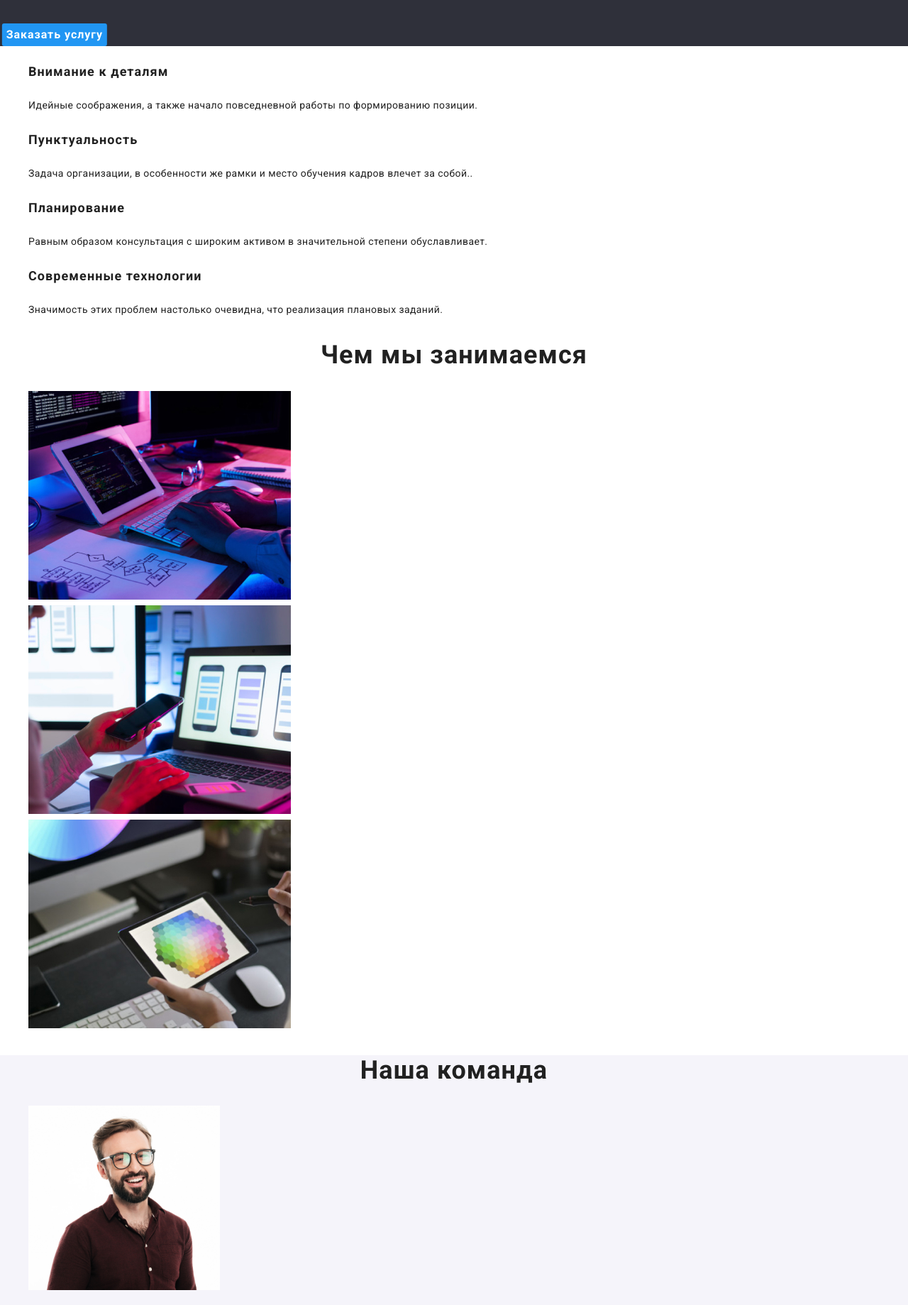
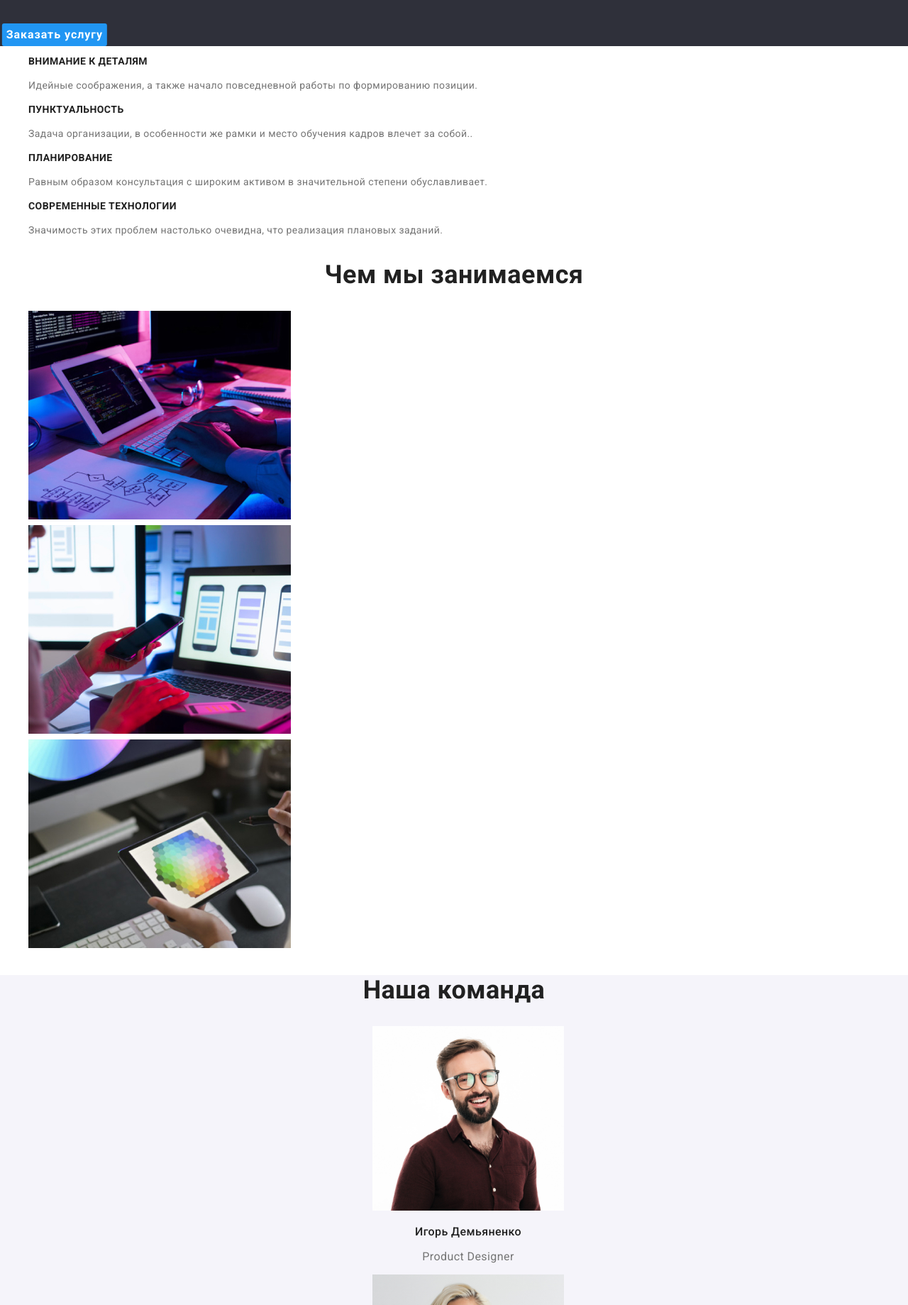
Before and after one commit to NazarkaIvanets/goit-markup-hw-02, a plain HTML site: page index.html in a window 1280 px wide. Shown: the part 339-2178 px from the top of the page at 71% size. Drawn offline with nearby package versions, Linux system fonts and the light colour scheme.

Commit message:
правка ДЗ-2

```diff
--- a/css/styles.css
+++ b/css/styles.css
@@ -8,7 +8,7 @@
   --logo-color: #000000;
 }
 
-  ul{
+ul {
   list-style: none;
 }
 
@@ -75,7 +75,6 @@
   font-size: 14px;
   letter-spacing: 0.03em;
   line-height: 1.14;
-
 }
 .auth-nav .link {
   font-weight: 500;
@@ -109,19 +108,45 @@
   color: var(--main-color);
 }
 
-  .section-title {
+.features-list-item {
+  font-size: 14px;
+  line-height: 1.7;
+  color: var(--main-text-color);
+}
+
+.features-list-title {
   font-weight: bold;
-    font-size: 36px;
-    line-height: 42px;
-    text-align: center;
-    letter-spacing: 0.03em;
+  font-size: 14px;
+  line-height: 1.14;
+  text-transform: uppercase;
   color: var(--title-color);
 }
 
 .team {
+  background-color: var(--secondary-background-color);
+}
+
+.section-title {
+  font-weight: bold;
+  font-size: 36px;
+  line-height: 1.17;
+  text-align: center;
+  color: var(--title-color);
+}
+
+.team-list-item {
+  font-weight: normal;
+  font-size: 16px;
+  line-height: 1.19;
+  text-align: center;
+  color: var(--main-text-color);
+}
+
+.team-list-title {
   font-weight: 500;
   font-size: 16px;
-    line-height: 19px;;
+  line-height: 1.19;
+  color: var(--title-color);
 }
 
 .container {
@@ -131,37 +156,24 @@
   background-color: var(--conteiner-bg-color);
 }
 
-  .container-team {
-    background-color: var(--secondary-background-color);
-  }
-
-  .profession {
-    font-size: 16px;
-    line-height: 19px;
-    color: var(--main-text-color);
-  }
-
 .logo-footer {
   color: var(--main-color);
 }
 
-  .list-item-team {
-    font-family: Roboto;
-    font-style: normal;
-    font-weight: 500;
+.projects-list-item {
+  font-weight: normal;
   font-size: 16px;
-    line-height: 19px;
-    color: var(--title-color);
+  line-height: 1.88;
+  letter-spacing: 0.03em;
+  color: var (--main-text-color);
 }
 
-  .list-item {
-    font-family: Roboto;
-    font-style: normal;
+.projects-list-title {
   font-weight: bold;
   font-size: 18px;
-    line-height: 36px;
+  line-height: 2;
   letter-spacing: 0.06em;
-    color: var(--title-color);
+  color: var (--title-color);
 }
 
 .contacts {
@@ -174,8 +186,7 @@
   font-style: normal;
   font-weight: normal;
   font-size: 14px;
-    line-height: 24px;
-    /* or 171% */
+  line-height: 1.7;
   letter-spacing: 0.03em;
   color: rgba(255, 255, 255, 0.6);
 }
@@ -193,7 +204,7 @@
   position: relative;
   left: 6%;
   transform: translate(-50%, 0);
-    border-radius:3px;
+  border-radius: 3px;
   border: 0;
 }
 
@@ -203,12 +214,12 @@
   font-style: normal;
   font-weight: 500;
   font-size: 16px;
-    line-height: 26px;
+  line-height: 1.6;
   text-align: center;
   letter-spacing: 0.03em;
   color: #212121;
   background-color: var(--main-background-color);
-    border-radius:4px;
+  border-radius: 4px;
   border: 0;
   background: var(--secondary-background-color);
   margin-top: 10px;
@@ -229,6 +240,6 @@
 
 /*кнопка портфолио*/
 .button_2:active {
-	position:relative;
-	top:1px;
+  position: relative;
+  top: 1px;
 }
--- a/index.html
+++ b/index.html
@@ -46,23 +46,23 @@
 
         <!-- Особенности студии -->
 
-        <section>
+        <section class="features">
             <h2 class="section-title visually-hidden">Особенности</h2>
-            <ul class="list">
-                <li>
-                    <h3 class="list-item">Внимание к деталям</h3>
+            <ul class="features-list">
+                <li class="features-list-item">
+                    <h3 class="features-list-title">Внимание к деталям</h3>
                     <p>Идейные соображения, а также начало повседневной работы по формированию позиции.</p>
                 </li>
-                <li>
-                    <h3 class="list-item">Пунктуальность</h3>
+                <li class="features-list-item">
+                    <h3 class="features-list-title">Пунктуальность</h3>
                     <p>Задача организации, в особенности же рамки и место обучения кадров влечет за собой..</p>
                 </li>
-                <li>
-                    <h3 class="list-item">Планирование</h3>
+                <li class="features-list-item">
+                    <h3 class="features-list-title">Планирование</h3>
                     <p>Равным образом консультация с широким активом в значительной степени обуславливает.</p>
                 </li>
-                <li>
-                    <h3 class="list-item">Современные технологии</h3>
+                <li class="features-list-item">
+                    <h3 class="features-list-title">Современные технологии</h3>
                     <p>Значимость этих проблем настолько очевидна, что реализация плановых заданий.</p>
                 </li>
             </ul>
@@ -80,28 +80,28 @@
         </section>
 
         <!-- Наша команда -->
-        <section class="container-team">
+        <section class="team">
             <h2 class="section-title">Наша команда</h2>
-            <ul class="list">
-                <li>
+            <ul class="team-list">
+                <li class="team-list-item">
                     <img src="./images/prod-designer.jpg" alt="карточка сотрудника 4" width="270">
-                    <h3 class="list-item-team">Игорь Демьяненко</h3>
-                    <p class="profession">Product Designer</p>
+                    <h3 class="team-list-title">Игорь Демьяненко</h3>
+                    <p>Product Designer</p>
                 </li>
-                <li>
+                <li class="team-list-item">
                     <img src="./images/fronend-dev.jpg" alt="карточка сотрудника 3" width="270">
-                    <h3 class="list-item-team">Ольга Репина</h3>
-                    <p class="profession">Frontend Developer</p>
+                    <h3 class="team-list-title">Ольга Репина</h3>
+                    <p>Frontend Developer</p>
                 </li>
-                <li>
+                <li class="team-list-item">
                     <img src="./images/marketting.jpg" alt="карточка сотрудника 2" width="270">
-                    <h3 class="list-item-team">Николай Тарасов</h3>
-                    <p class="profession">Marketing</p>
+                    <h3 class="team-list-title">Николай Тарасов</h3>
+                    <p>Marketing</p>
                 </li>
-                <li>
+                <li class="team-list-item">
                     <img src="./images/ui-designer.jpg" alt="карточка сотрудника 1" width="270">
-                    <h3 class="list-item-team">Михаил Ермаков</h3>
-                    <p class="profession">UI Designer</p>
+                    <h3 class="team-list-title">Михаил Ермаков</h3>
+                    <p>UI Designer</p>
                 </li>
             </ul>
         </section>
```
Also changed, not shown: portfolio.html (+19 -19 lines). Lines whose indentation alone changed are shown as unchanged.
